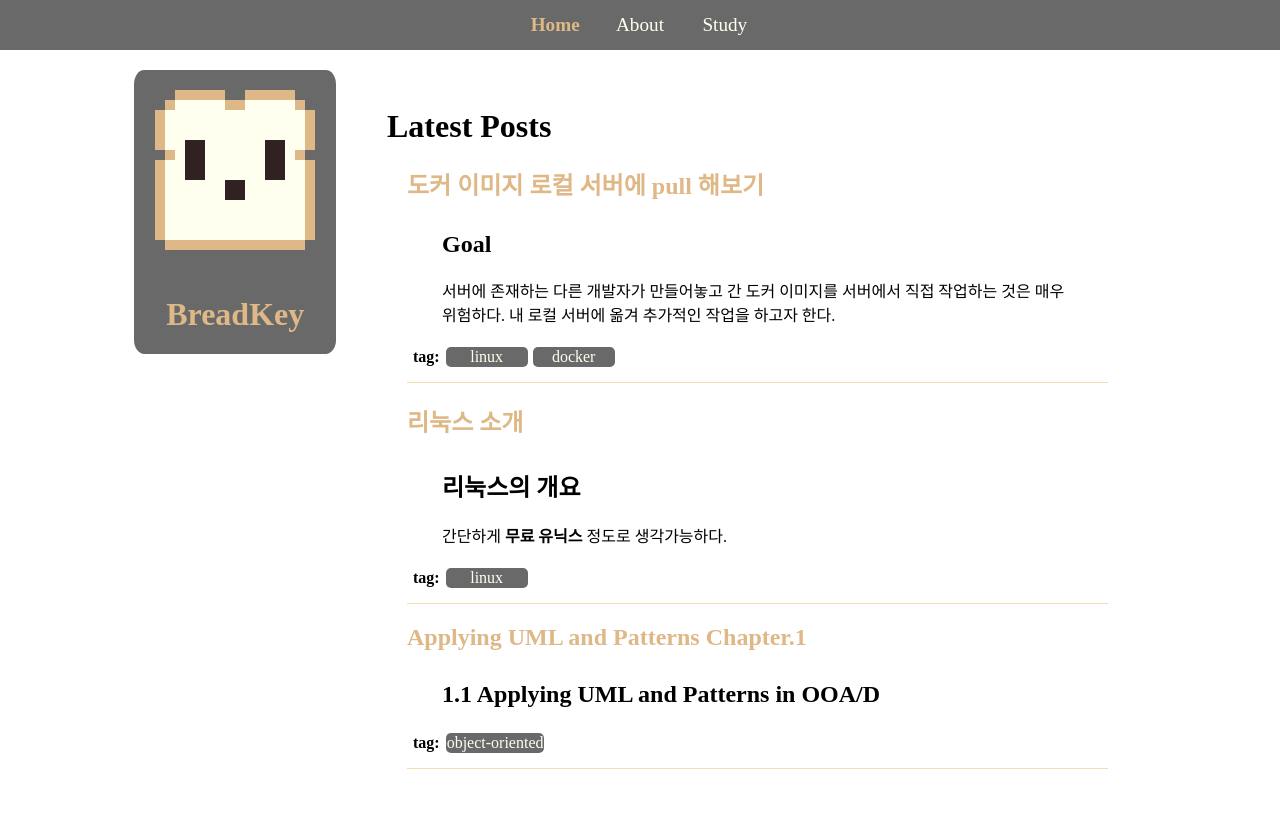
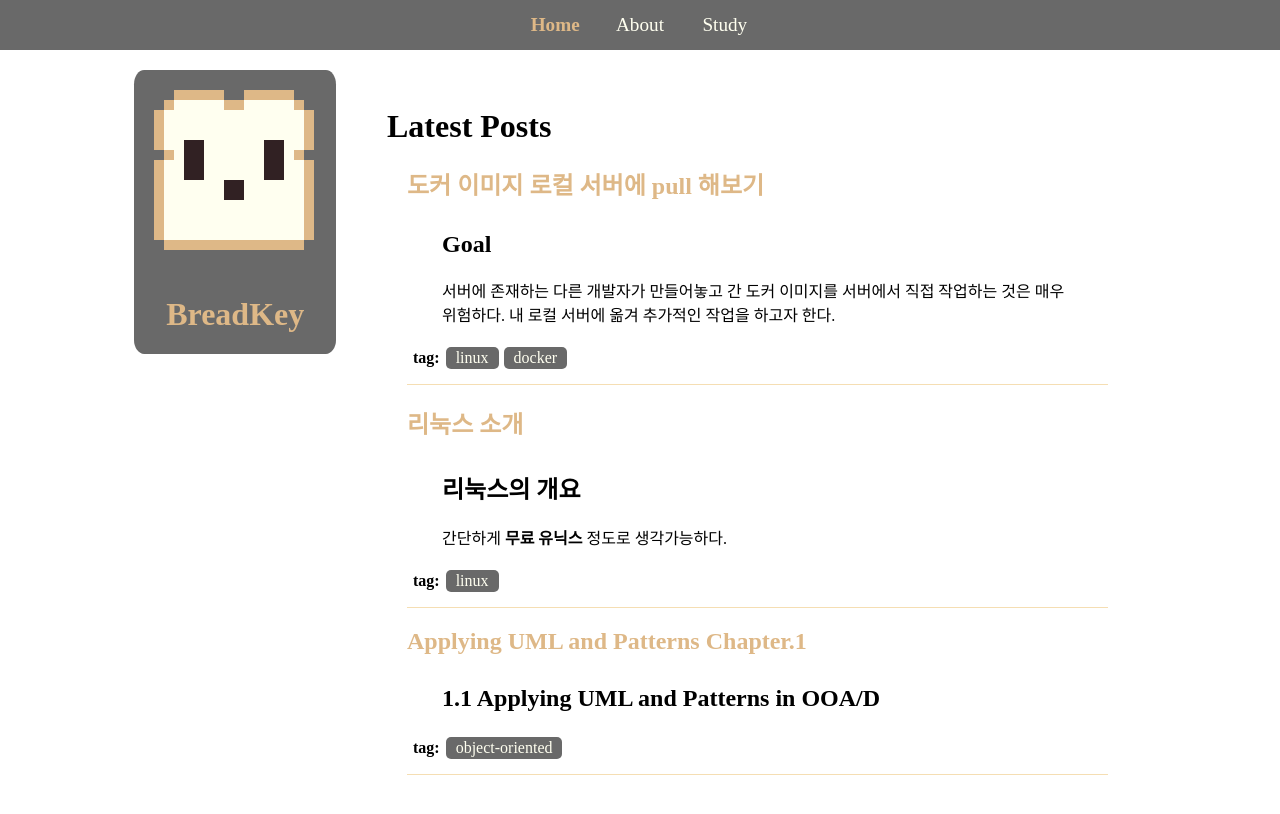
Before and after one commit to BreadKey/breadkey.github.io, a Jekyll site: the page built from index.html, in a window 1280 px wide. Shown: the top 814 px of the page. Built offline with Jekyll 4.4.1, drawn with Linux system fonts in a browser that asks for light colours.

Commit message:
태그 최소 크기 삭제 및 padding 추가, 메뉴 카테고리 꾸미기 따로 뺌

```diff
--- a/_includes/navigation.html
+++ b/_includes/navigation.html
@@ -1,15 +1,6 @@
-<style type="text/css">
-	a {
-		text-decoration: none;
-		text-align: center;
-		display: inline-block;
-		min-width: 80px;
-	}
-</style>
-
 <nav>
 	{% for item in site.data.navigation %}
-		<a href="{{ item.link }}"
+		<a id="category" href="{{ item.link }}"
 			{% if page.url == item.link %}
 				style = "color: burlywood; font-weight: bold;"
 			{% else %}
--- a/css/default.css
+++ b/css/default.css
@@ -1,3 +1,13 @@
+a {
+	text-decoration: none;
+}
+
+#category {
+	text-align: center;
+	display: inline-block;
+	min-width: 80px;
+}
+
 .center-container {
 	display: table;
 	width: 100%;
@@ -22,10 +32,13 @@
 }
 
 td.tag-content {
-	min-width: 70px;
 	border-radius: 5px;
 	background-color: dimgray;
 	text-align: center;
+	padding-block-start: 2px;
+	padding-block-end: 2px;
+	padding-inline-start: 10px;
+	padding-inline-end: 10px;
 }
 
 a#tag-link {
```
